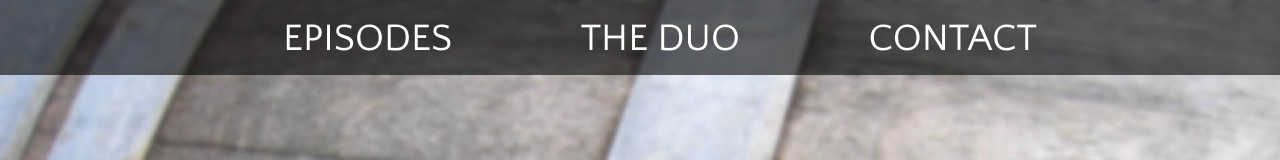
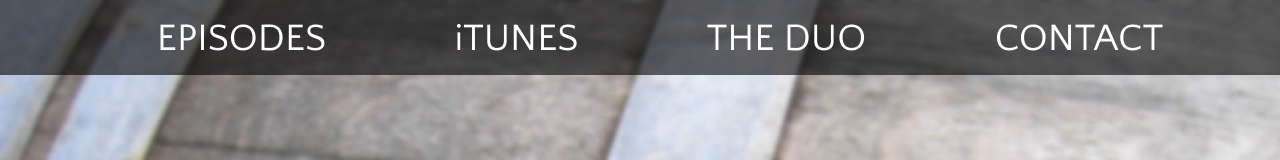
Before and after one commit to kacole2/bourbonpursuit.com, a plain HTML site: page index.html in a window 1280 px wide. Shown: the top 160 px of the page. Drawn offline with nearby package versions, Linux system fonts and the light colour scheme.

Commit message:
add iTunes link

```diff
--- a/index.html
+++ b/index.html
@@ -37,6 +37,7 @@
       <nav>
         <ul id="menu">
           <li><a href="#episodes">EPISODES</a></li>
+          <li><a href="https://itunes.apple.com/us/podcast/bourbon-pursuit-podcast/id975392298">iTUNES</a></li>
           <li><a href="#theduo">THE DUO</a></li>
           <li><a href="#contact">CONTACT</a></li>
         </ul>
```
